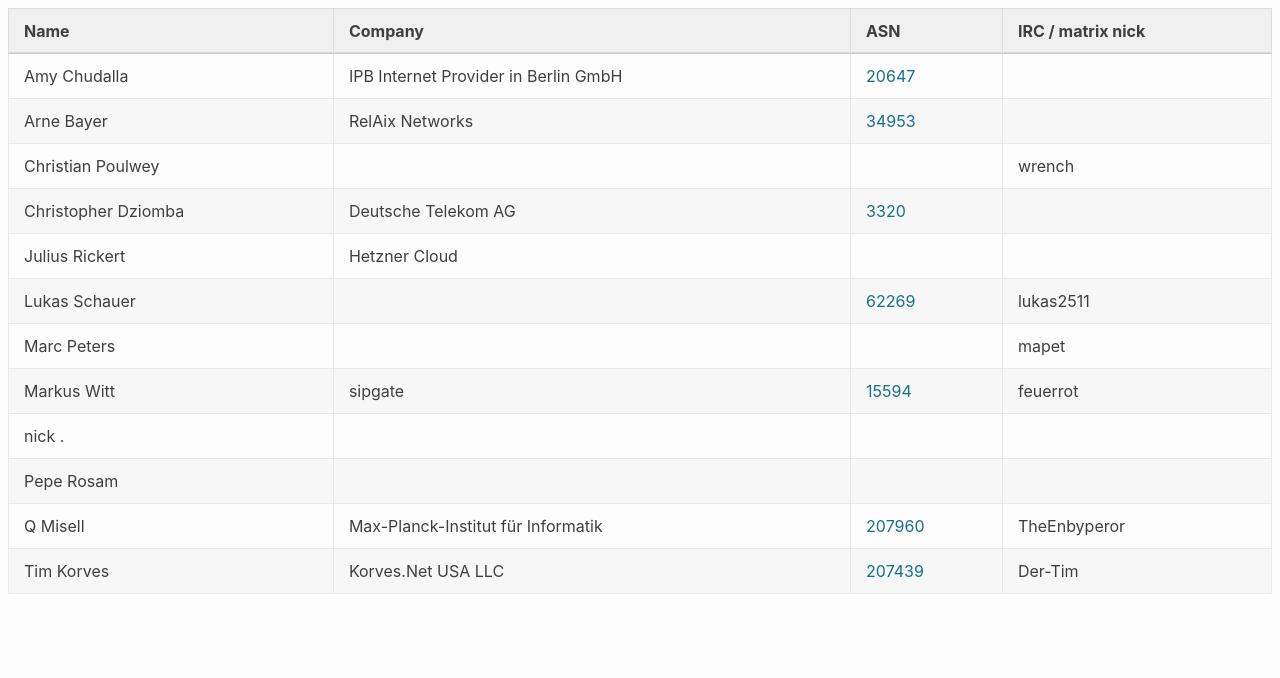
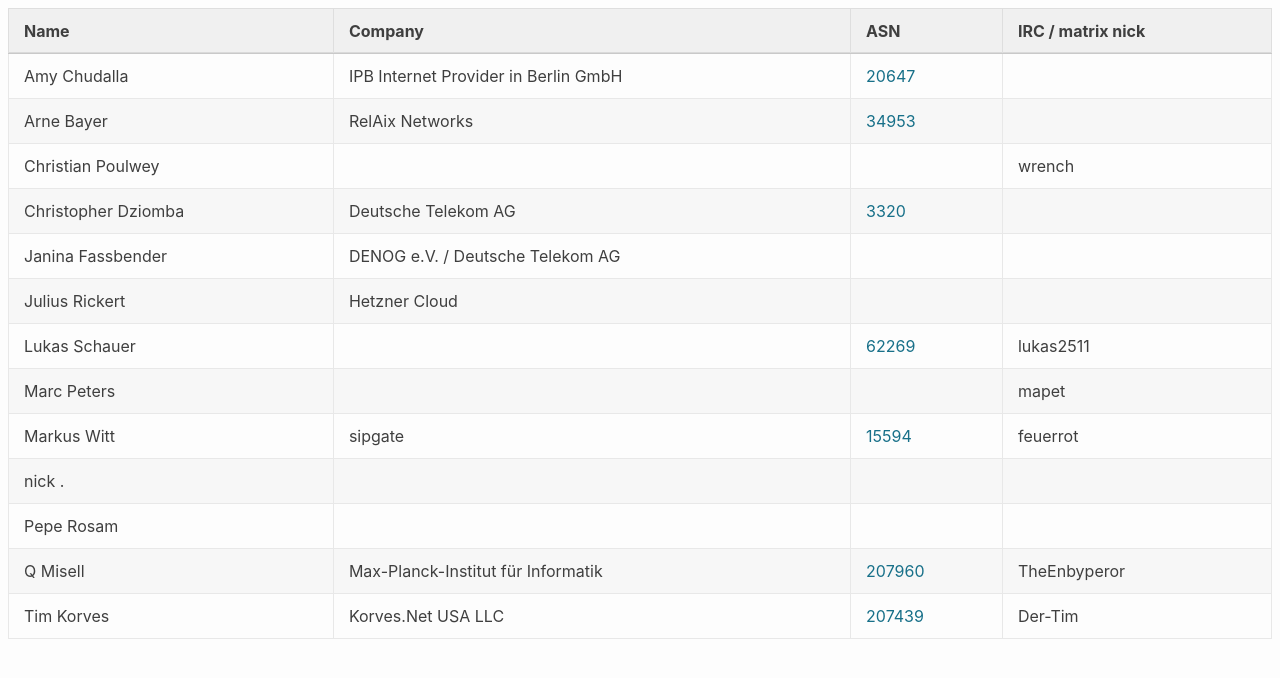
Before and after one commit to denog/pretix-attendeelist, a Jekyll site: the page built from denogmeetup25-05/index.markdown, in a window 1280 px wide. Shown: the top 678 px of the page. Built offline with Jekyll 4.4.1, drawn with Linux system fonts in a browser that asks for light colours.

Commit message:
Latest data: Mon May 12 09:32:50 UTC 2025

```diff
--- a/_data/attendees_denogmeetup25-05.json
+++ b/_data/attendees_denogmeetup25-05.json
@@ -22,6 +22,12 @@
     "company": "Deutsche Telekom AG",
     "irc": null,
     "asn": "3320"
+  },
+  {
+    "name": "Janina Fassbender",
+    "company": "DENOG e.V. / Deutsche Telekom AG",
+    "irc": null,
+    "asn": null
   },
   {
     "name": "Julius Rickert",
```
